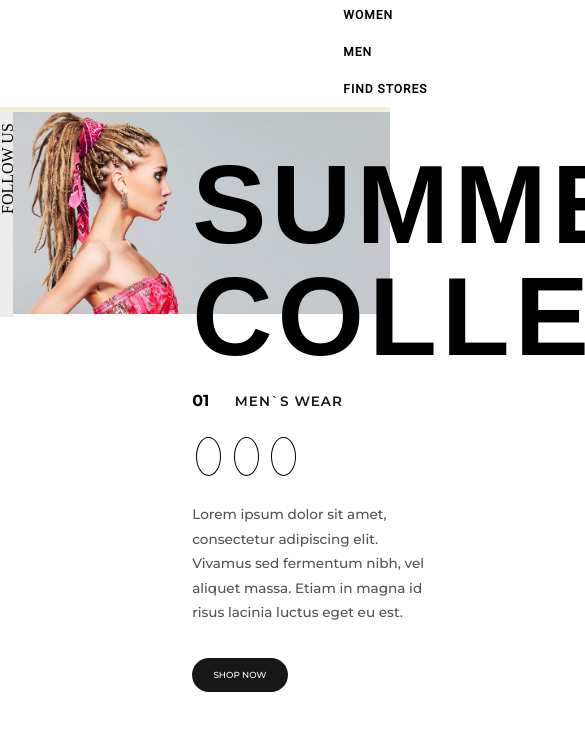
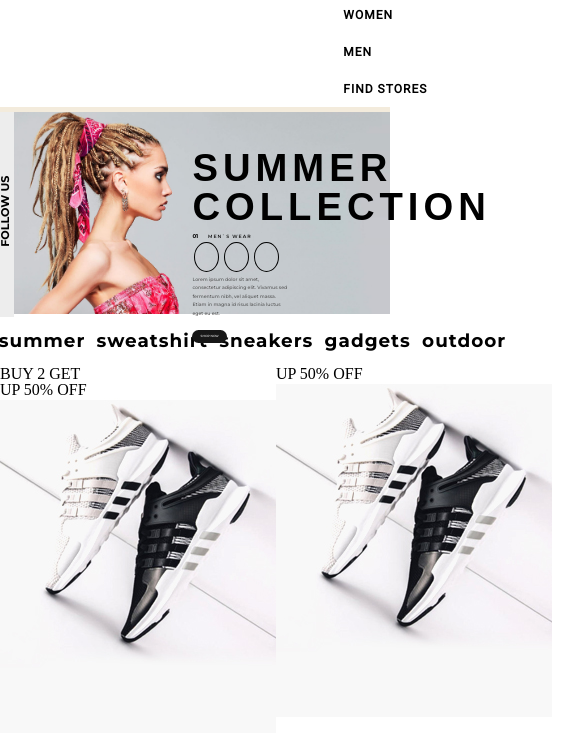
Before and after one commit to formalinfigs/css-assignments, a website: page index.html in a window 390 px wide. Shown: the part 78-817 px from the top of the page, 585 px wide, since content can reach past the window. Drawn offline with Linux system fonts and the light colour scheme.

Commit message:
Change banner styles, add clothes menu

```diff
--- a/index.html
+++ b/index.html
@@ -6,9 +6,12 @@
     <title>Page Title</title>
     <meta name="viewport" content="width=device-width, initial-scale=1" />
     <link rel="stylesheet" type="text/css" href="styles/reset.css" />
-    <link rel="stylesheet" href="https://i.icomoon.io/public/temp/1181ddebb1/UntitledProject/style.css">
+    <link rel="stylesheet" href="https://i.icomoon.io/public/temp/1181ddebb1/UntitledProject/style.css" />
     <link rel="stylesheet" type="text/css" href="styles/header.css" />
-    <link rel="stylesheet" type="text/css" href="styles/social-networks.css" />
+    <link rel="stylesheet" type="text/css" href="styles/banner.css" />
+    <link rel="stylesheet" type="text/css" href="styles/menu-clothes.css" />
+    <link rel="stylesheet" type="text/css" href="styles/gallery-grid.css" />
+    <link rel="stylesheet" type="text/css" href="styles/media.css" />
   </head>
   <body>
     <header class="header">
@@ -31,9 +34,7 @@
             <a class="header__navigation-pages-menu-link" href="./index.html">MEN</a>
           </li>
           <li class="header__navigation-pages-menu-item">
-            <a class="header__navigation-pages-menu-link" href="./index.html"
-              >FIND STORES</a
-            >
+            <a class="header__navigation-pages-menu-link" href="./index.html">FIND STORES</a>
           </li>
         </ul>
       </nav>
@@ -64,12 +65,33 @@
             <span class="banner__info-tools-item icon-share2"></span>
           </div>
           <div class="banner__info-description">
-            Lorem ipsum dolor sit amet, consectetur adipiscing elit. Vivamus sed fermentum nibh, vel aliquet massa. Etiam in magna id risus lacinia luctus eget eu est.
+            Lorem ipsum dolor sit amet, consectetur adipiscing elit. Vivamus sed fermentum nibh, vel aliquet massa.
+            Etiam in magna id risus lacinia luctus eget eu est.
           </div>
           <button class="banner__info-button-shop">SHOP NOW</button>
         </div>
       </article>
     </section>
-    </main>
+
+    <menu class="menu__clothes">
+      <li class="menu__clothes-item">All</li>
+      <li class="menu__clothes-item">spring-summer</li>
+      <li class="menu__clothes-item">sweatshirt</li>
+      <li class="menu__clothes-item">sneakers</li>
+      <li class="menu__clothes-item">gadgets</li>
+      <li class="menu__clothes-item">outdoor</li>
+    </menu>
+    <div class="gallery-grid">
+      <div class="gallery-grid-item-1">
+        <div>BUY 2 GET</div>
+        <div>UP 50% OFF</div>
+        <img src="./images/02.jpg" alt="sneakers" />
+      </div>
+      <div class="gallery-grid-item-2">
+          <div></div>
+          <div>UP 50% OFF</div>
+          <img src="./images/02.jpg" alt="sneakers" />
+        </div>
+    </div>
   </body>
 </html>
--- a/styles/social-networks.css
+++ b/styles/banner.css
@@ -1,8 +1,6 @@
 @import url("https://fonts.googleapis.com/css?family=Montserrat:100,100i,200,200i,300,300i,400,400i,500,500i,600,600i,700,700i,800,800i,900,900i");
 
 .social-networks {
-    position: relative;
-
     display: flex;
 
     width: 3.5%;
@@ -10,21 +8,41 @@
     background-color: #ededed;
 
     flex-flow: column nowrap;
+    justify-content: flex-start;
 }
 
 .social-networks__item {
     display: block;
+
+    margin: 0 auto;
+    padding-top: 30.5%;
+    padding-bottom: 30.5%;
+
+    cursor: pointer;
+
+    font-size: 1.2em;
+}
+.social-networks:first-child {
+    padding-top: 13.3%;
 }
 .social-networks__item-follow {
-    position: absolute;
-    top: 50%;
-    left: 0;
-
-    display: inline-block;
+    /* position: absolute;
+    bottom: 40.5%;
+    left: calc(50% - 0.5em); */
+    width: 25px;
+    height: 11px;
+    margin: auto;
+    padding-right: 30.5%;
+    padding-left: 30.5%;
 
     transform: rotate(-90deg);
-    transform-origin: top left;
+    transform-origin: left top;
+    text-align: right;
     white-space: nowrap;
+
+    font-family: "Montserrat", sans-serif;
+    font-size: 0.7em;
+    font-weight: bold;
 }
 
 .wrapper {
@@ -46,6 +64,8 @@
     position: absolute;
     top: 18.5%;
     left: 47.5%;
+
+    transition: 0.3s;
 }
 
 .banner__info-header {
@@ -110,13 +130,15 @@
     font-family: "Montserrat", sans-serif;
     font-size: 0.85em;
     font-weight: 500;
-    font-stretch: condensed ;
+    font-stretch: condensed;
     line-height: 180%;
 }
 
 .banner__info-button-shop {
     margin-top: 4.25%;
     padding: 1.5% 2.75%;
+
+    cursor: pointer;
 
     color: white;
     border: 0;
--- /dev/null
+++ b/styles/gallery-grid.css
@@ -0,0 +1,6 @@
+.gallery-grid {
+    display: grid;
+
+    grid-template-columns: 1fr 1fr 1fr;
+    grid-template-rows: 1fr 1fr 1fr;
+}
--- /dev/null
+++ b/styles/media.css
@@ -0,0 +1,41 @@
+@media only screen and (max-width: 1550px) {
+    .banner__info {
+        font-size: 12px;
+    }
+}
+
+@media only screen and (max-width: 1200px) {
+    .banner__info {
+        font-size: 10px;
+    }
+}
+
+@media only screen and (max-width: 1010px) {
+    .banner__info {
+        font-size: 9px;
+    }
+}
+
+@media only screen and (max-width: 915px) {
+    .banner__info {
+        font-size: 8px;
+    }
+}
+
+@media only screen and (max-width: 820px) {
+    .banner__info {
+        font-size: 7px;
+    }
+}
+
+@media only screen and (max-width: 740px) {
+    .banner__info {
+        font-size: 6px;
+    }
+}
+
+@media only screen and (max-width: 650px) {
+    .banner__info {
+        font-size: 5.5px;
+    }
+}
--- /dev/null
+++ b/styles/menu-clothes.css
@@ -0,0 +1,23 @@
+.menu__clothes {
+    display: flex;
+
+    margin: 4% 14%;
+
+    flex-flow: row nowrap;
+    justify-content: center;
+}
+
+.menu__clothes-item {
+    display: inline-block;
+
+    margin: 0 2%;
+
+    cursor: pointer;
+    white-space: nowrap;
+    text-decoration: none;
+    letter-spacing: 1px;
+
+    font-family: "Montserrat", sans-serif;
+    font-size: 1.15em;
+    font-weight: bold;
+}
```
Lines whose indentation alone changed are shown as unchanged.
